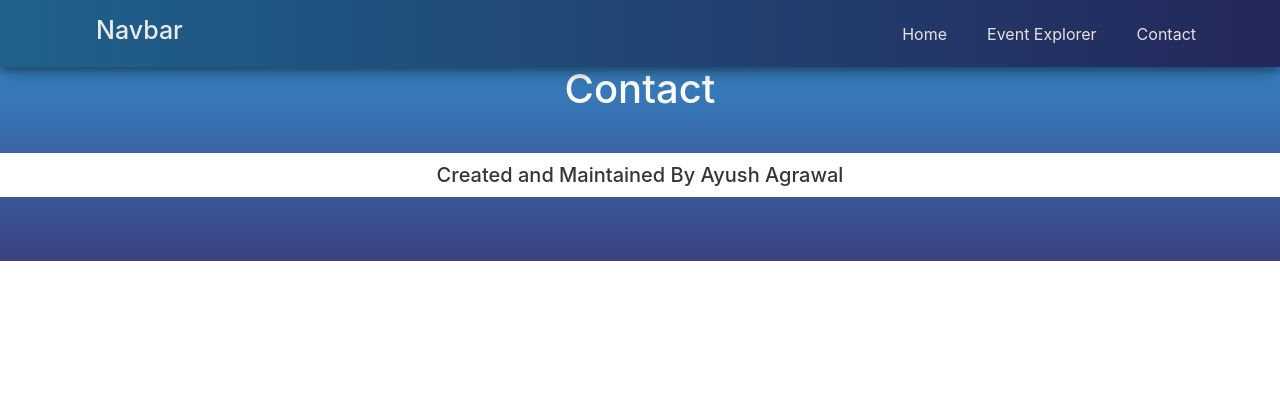
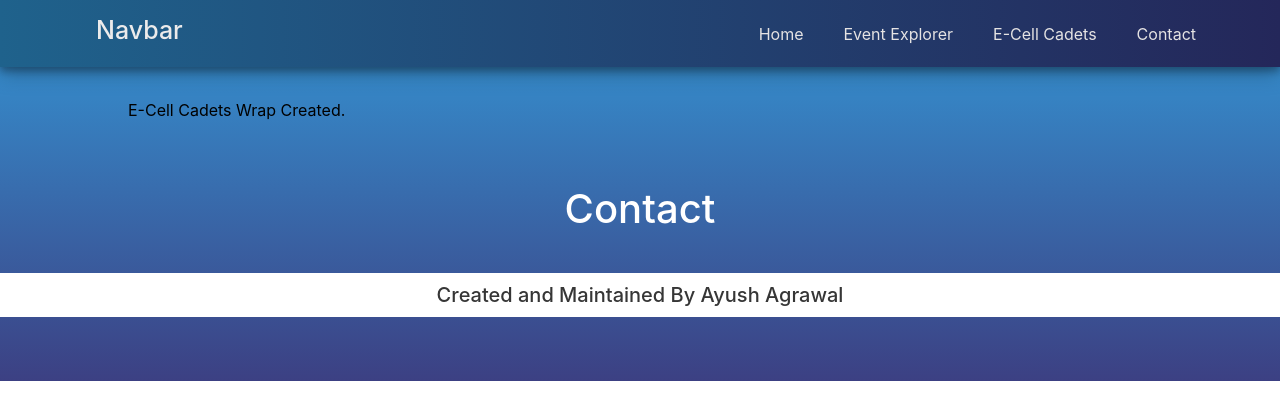
Before and after one commit to AyushAgrawal25/EventListTwo, a React (Create React App) app: page /ECellCadets in a window 1280 px wide. Shown: the top 420 px of the page. Built offline with nearby package versions, Linux system fonts and the light colour scheme; no server answers.

Commit message:
Deployed

```diff
--- a/package.json
+++ b/package.json
@@ -1,4 +1,5 @@
 {
+  "homepage": "http://ayushagrawal25.github.io/EventListTwo",
   "name": "event-list-two",
   "version": "0.1.0",
   "private": true,
@@ -14,6 +15,8 @@
     "serve": "^11.3.0"
   },
   "scripts": {
+    "predeploy": "npm run build",
+    "deploy": "gh-pages -d build",
     "start": "react-scripts start",
     "build": "react-scripts build",
     "test": "react-scripts test",
@@ -33,5 +36,8 @@
       "last 1 firefox version",
       "last 1 safari version"
     ]
+  },
+  "devDependencies": {
+    "gh-pages": "^2.2.0"
   }
 }
--- a/src/App.js
+++ b/src/App.js
@@ -5,7 +5,7 @@ import EventList from './EventList/EventList';
 import Event from './Event/Event'
 import Navbar from './Navbar/Navbar';
 import Footer from './Footer/Footer';
-import ESummit from './E-Summit.png';
+import ECellCadets from './ECellCadets/ECellCadets';
 
 class App extends Component{
   render(){
@@ -17,6 +17,8 @@ class App extends Component{
 
             <Route exact path='/' component={EventList} />
             <Route path='/Event/:post_id' component={Event} />
+            <Route path='/ECellCadets' component={ECellCadets} />
+
           </div>
           <Route path='/' component={Footer}  />
         </div>
--- /dev/null
+++ b/src/ECellCadets/ECellCadets.css
@@ -0,0 +1,4 @@
+.ecell-cadets-wrap {
+  padding-top: 100px;
+}
+/*# sourceMappingURL=ECellCadets.css.map */
--- /dev/null
+++ b/src/ECellCadets/ECellCadets.js
@@ -0,0 +1,21 @@
+import React, { Component } from 'react';
+import './ECellCadets.css';
+import Axios from 'axios';
+
+class ECellCadets extends Component{
+    constructor(){
+        super();
+        Axios.get('https://ecell.nitrr.ac.in/events/cadets/').then( res =>{
+            console.log(res);
+        })
+    }
+    render(){
+        return(
+            <div className="ecell-cadets-wrap">
+                E-Cell Cadets Wrap Created.
+            </div>
+        );
+    }
+}
+
+export default ECellCadets;
--- /dev/null
+++ b/src/ECellCadets/ECellCadets.scss
@@ -0,0 +1,3 @@
+.ecell-cadets-wrap{
+    padding-top: 100px;
+}
--- a/src/Navbar/Navbar.css
+++ b/src/Navbar/Navbar.css
@@ -84,7 +84,7 @@
     text-align: left;
   }
   .qb-navbar .qb-navbar-content .qb-navbar-links-open {
-    height: 125.3px;
+    height: 165.3px;
   }
   .qb-navbar .qb-navbar-content .qb-navbar-links-close {
     height: 0px;
--- a/src/Navbar/Navbar.js
+++ b/src/Navbar/Navbar.js
@@ -42,6 +42,9 @@ class Navbar extends Component{
                         <NavLink to="#" className="qb-navbar-nav">
                             Event Explorer
                         </NavLink>
+                        <NavLink to="../ECellCadets/ECellCadets.js" className="qb-navbar-nav">
+                            E-Cell Cadets
+                        </NavLink>
                         <NavLink to="#" className="qb-navbar-nav">
                             Contact
                         </NavLink>
--- a/src/Navbar/Navbar.scss
+++ b/src/Navbar/Navbar.scss
@@ -83,7 +83,7 @@
             }
 
             .qb-navbar-links-open{
-                height: 125.3px;
+                height: 165.3px;
             }
 
             .qb-navbar-links-close{
```
Also changed, not shown: 2 other files (tests, documents, lock files or other folders).
